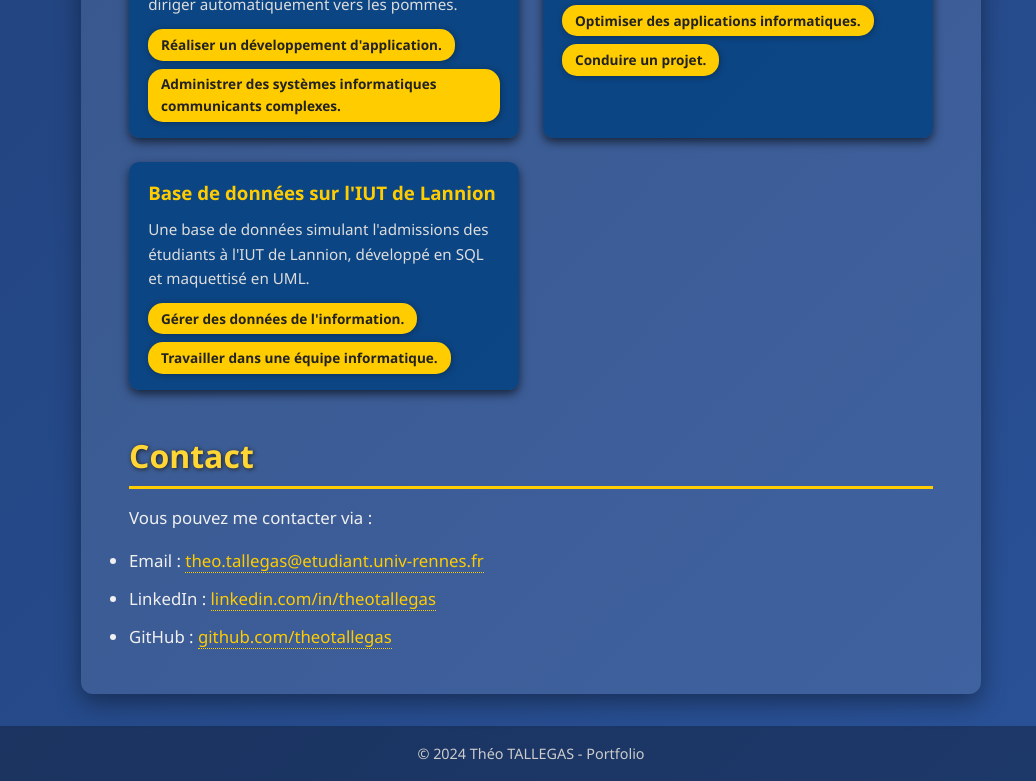
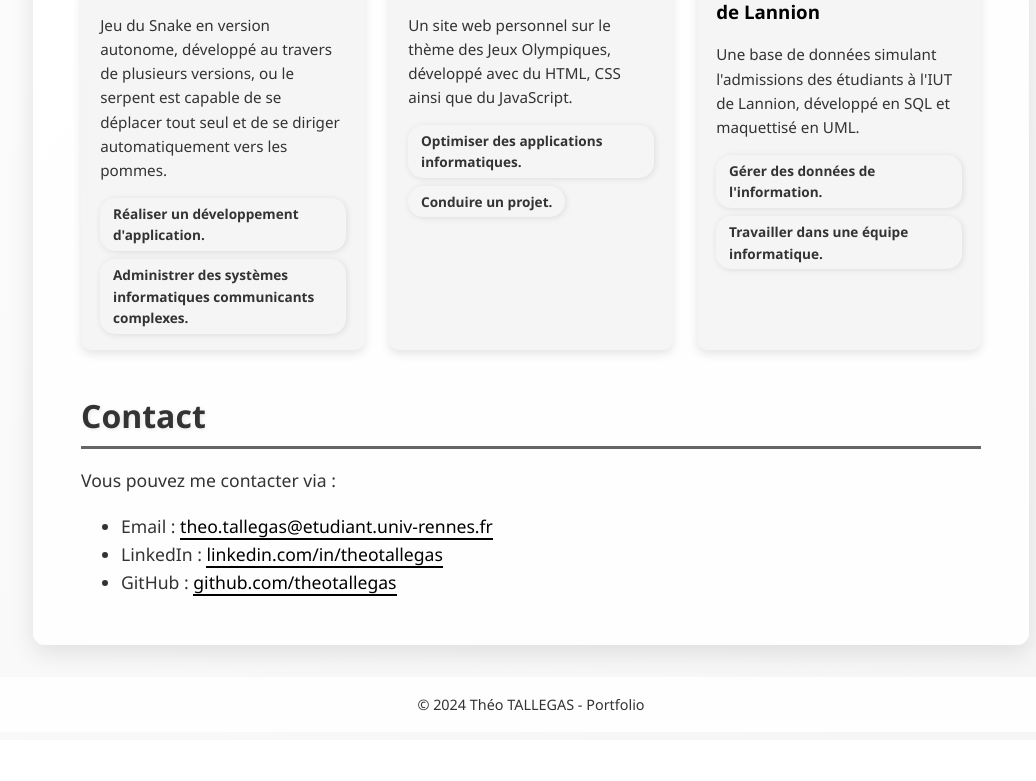
Before and after one commit to TheoTallegas/skills-github-pages, a plain HTML site: page index.html in a window 1280 px wide. Shown: the part 1119-1900 px from the top of the page, without its empty margins (109-1145 px from the left). After the commit the page ends 1859 px from the top, so only its background shows below. Drawn offline with Linux system fonts and the light colour scheme.

Commit message:
Update styles.css

```diff
--- a/styles.css
+++ b/styles.css
@@ -1,117 +1,199 @@
+:root {
+  --bg-primary: #ffffff;
+  --bg-secondary: #f5f5f5;
+  --text-primary: #000000;
+  --text-secondary: #333333;
+  --accent-color: #666666;
+}
 
-  * {
-    margin: 0; padding: 0; box-sizing: border-box;
-  }
+
 body {
   font-family: 'Segoe UI', Tahoma, Geneva, Verdana, sans-serif;
-    background: linear-gradient(135deg, #1e3c72, #2a5298);
-    color: #f0f0f0;
+  background: linear-gradient(135deg, var(--bg-primary), var(--bg-secondary));
+  color: var(--text-primary);
   line-height: 1.6;
   min-height: 100vh;
   display: flex;
   flex-direction: column;
 }
+
+body {
+  font-size: 16px;
+  font-weight: 400;
+}
+
+h1, h2, h3 {
+  font-weight: 700;
+  color: var(--text-primary);
+}
+
+p, li {
+  color: var(--text-secondary);
+  font-size: 1.1em;
+}
+
+a {
+  color: var(--text-primary);
+  text-decoration: none;
+  border-bottom: 2px solid var(--text-primary);
+}
+
+a:hover {
+  color: var(--text-primary);
+  border-bottom: 2px solid var(--accent-color);
+}
+
+@media (prefers-contrast: more) {
+  :root {
+    --text-primary: #000000;
+    --text-secondary: #222222;
+    --accent-color: #444444;
+  }
+
+  body {
+    font-size: 18px;
+    font-weight: 500;
+  }
+}
+
 header {
-    background: rgba(0,0,0,0.3);
+  background: rgba(255,255,255,0.9);
   padding: 2rem;
   text-align: center;
-    box-shadow: 0 4px 15px rgba(0,0,0,0.4);
+  box-shadow: 0 4px 15px rgba(0,0,0,0.1);
 }
+
 header h1 {
   font-size: 3rem;
   margin-bottom: 0.5rem;
-    color: #ffcc00;
-    text-shadow: 1px 1px 6px #222;
+  color: var(--text-primary);
+  text-shadow: 1px 1px 6px rgba(0,0,0,0.1);
 }
+
 header p {
   font-size: 1.3rem;
   font-weight: 600;
 }
+
 main {
   flex: 1;
   max-width: 900px;
   margin: 2rem auto;
-    background: rgba(255,255,255,0.1);
+  background: rgba(255,255,255,0.9);
   border-radius: 12px;
   padding: 2rem 3rem;
-    box-shadow: 0 8px 24px rgba(0,0,0,0.4);
+  box-shadow: 0 8px 24px rgba(0,0,0,0.1);
 }
+
 section + section {
   margin-top: 2.5rem;
 }
+
 h2 {
   font-size: 2rem;
   margin-bottom: 1rem;
-    border-bottom: 3px solid #ffcc00;
+  border-bottom: 3px solid var(--accent-color);
   padding-bottom: 0.3rem;
-    color: #ffd633;
-    text-shadow: 1px 1px 4px #222;
+  color: var(--text-secondary);
+  text-shadow: 1px 1px 4px rgba(0,0,0,0.1);
 }
-  p, li {
-    font-size: 1.05rem;
-    margin-bottom: 0.7rem;
-  }
+
 ul.skills {
   list-style: none;
   display: flex;
   flex-wrap: wrap;
 }
+
 ul.skills li {
-    background: #ffcc00;
-    color: #222;
+  background: var(--bg-secondary);
+  color: var(--text-secondary);
   margin: 0.3rem;
   padding: 0.5rem 1rem;
   border-radius: 20px;
   font-weight: 600;
-    box-shadow: 1px 1px 6px rgba(0,0,0,0.3);
+  box-shadow: 1px 1px 6px rgba(0,0,0,0.1);
   transition: transform 0.3s ease;
   cursor: default;
 }
+
 ul.skills li:hover {
   transform: scale(1.1);
 }
+
 .projects {
   display: grid;
   grid-template-columns: repeat(auto-fit,minmax(280px,1fr));
   gap: 1.5rem;
 }
+
 .project-card {
-    background: #004080cc;
+  background: var(--bg-secondary);
   padding: 1rem 1.2rem;
   border-radius: 10px;
-    box-shadow: 0 4px 10px rgba(0,0,0,0.6);
+  box-shadow: 0 4px 10px rgba(0,0,0,0.1);
   transition: background 0.3s ease;
 }
+
 .project-card:hover {
-    background: #005ab5cc;
+  background: #f0f0f0;
 }
+
 .project-card h3 {
-    color: #ffcc00;
+  color: var(--text-primary);
   margin-bottom: 0.6rem;
 }
+
 .project-card p {
   font-size: 0.95rem;
-    color: #ddd;
+  color: var(--text-secondary);
 }
+
+/* Styles du footer */
 footer {
-    background: rgba(0,0,0,0.3);
+  background: rgba(255,255,255,0.9);
   text-align: center;
   padding: 1rem 0;
-    color: #ccc;
+  color: var(--text-secondary);
   font-size: 0.9rem;
 }
-  a {
-    color: #ffcc00;
+
+.btn {
+  display: inline-block;
+  background-color: var(--bg-secondary);
+  color: var(--text-primary);
+  padding: 0.5rem 1rem;
+  border-radius: 5px;
+  font-weight: 600;
+  box-shadow: 1px 1px 6px rgba(0, 0, 0, 0.1);
+  transition: background-color 0.3s ease, color 0.3s ease;
   text-decoration: none;
-    border-bottom: 1px dotted #ffcc00;
+  cursor: pointer;
 }
-  a:hover {
-    color: #ffd633;
-    border-bottom: 1px solid #ffd633;
+
+.btn:hover {
+  background-color: #f0f0f0;
+  color: var(--text-primary);
+  box-shadow: 1px 1px 8px rgba(0, 0, 0, 0.2);
 }
-  .contact-info {
-    margin-top: 1rem;
+
+.project-skills {
+  margin-top: 0.8rem;
+  display: flex;
+  flex-wrap: wrap;
+  gap: 0.5rem;
 }
+
+.project-skill {
+  background: var(--bg-secondary);
+  color: var(--text-secondary);
+  padding: 0.3rem 0.8rem;
+  border-radius: 15px;
+  font-size: 0.85rem;
+  font-weight: 600;
+  box-shadow: 1px 1px 6px rgba(0, 0, 0, 0.1);
+  user-select: none;
+}
+
 @media (max-width: 600px) {
   header h1 {
     font-size: 2.2rem;
@@ -124,38 +206,3 @@
     font-size: 1.6rem;
   }
 }
-
-  .btn {
-    display: inline-block;
-    background-color: #ffcc00;
-    color: #222;
-    padding: 0.5rem 1rem;
-    border-radius: 5px;
-    font-weight: 600;
-    box-shadow: 1px 1px 6px rgba(0, 0, 0, 0.3);
-    transition: background-color 0.3s ease, color 0.3s ease;
-    text-decoration: none;
-    cursor: pointer;
-  }
-  .btn:hover {
-    background-color: #e6b800;
-    color: #111;
-    box-shadow: 1px 1px 8px rgba(0, 0, 0, 0.5);
-  }
-
-  .project-skills {
-    margin-top: 0.8rem;
-    display: flex;
-    flex-wrap: wrap;
-    gap: 0.5rem;
-  }
-  .project-skill {
-    background-color: #ffcc00;
-    color: #222;
-    padding: 0.3rem 0.8rem;
-    border-radius: 15px;
-    font-size: 0.85rem;
-    font-weight: 600;
-    box-shadow: 1px 1px 6px rgba(0, 0, 0, 0.3);
-    user-select: none;
-  }
```
Lines whose indentation alone changed are shown as unchanged.
